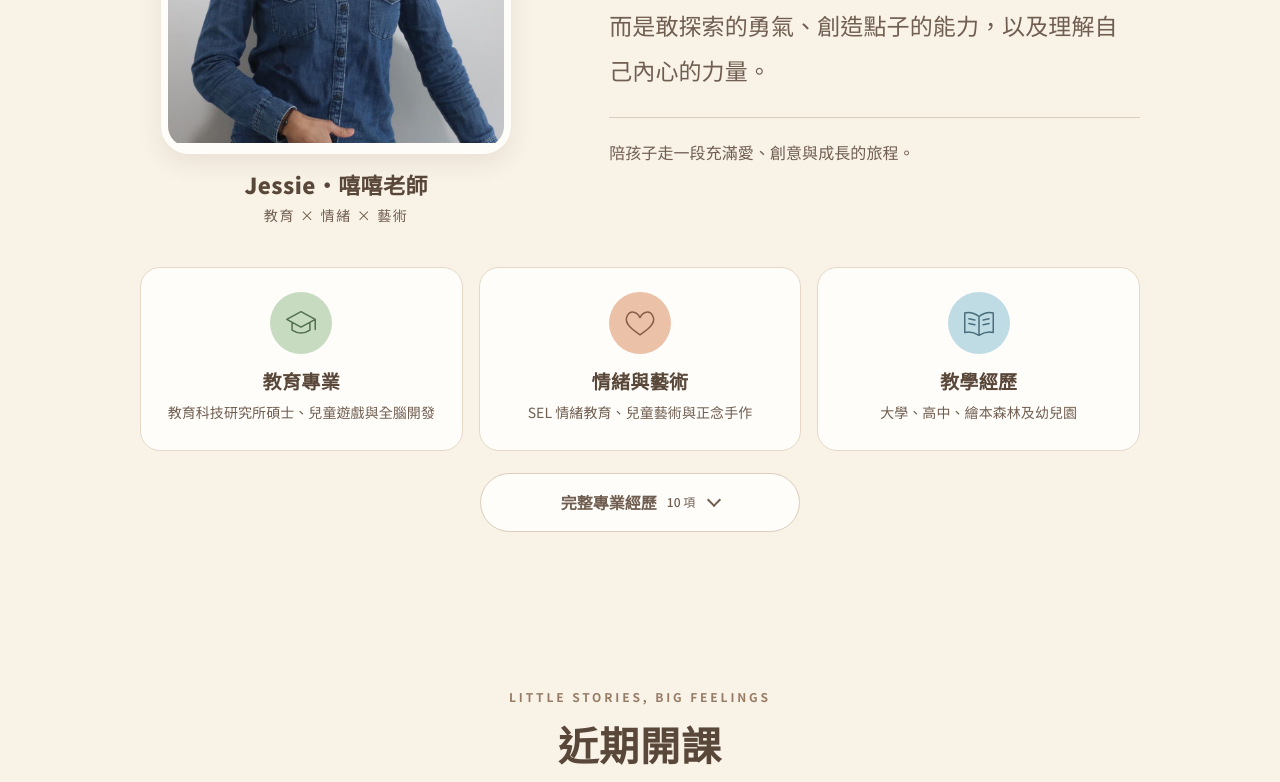
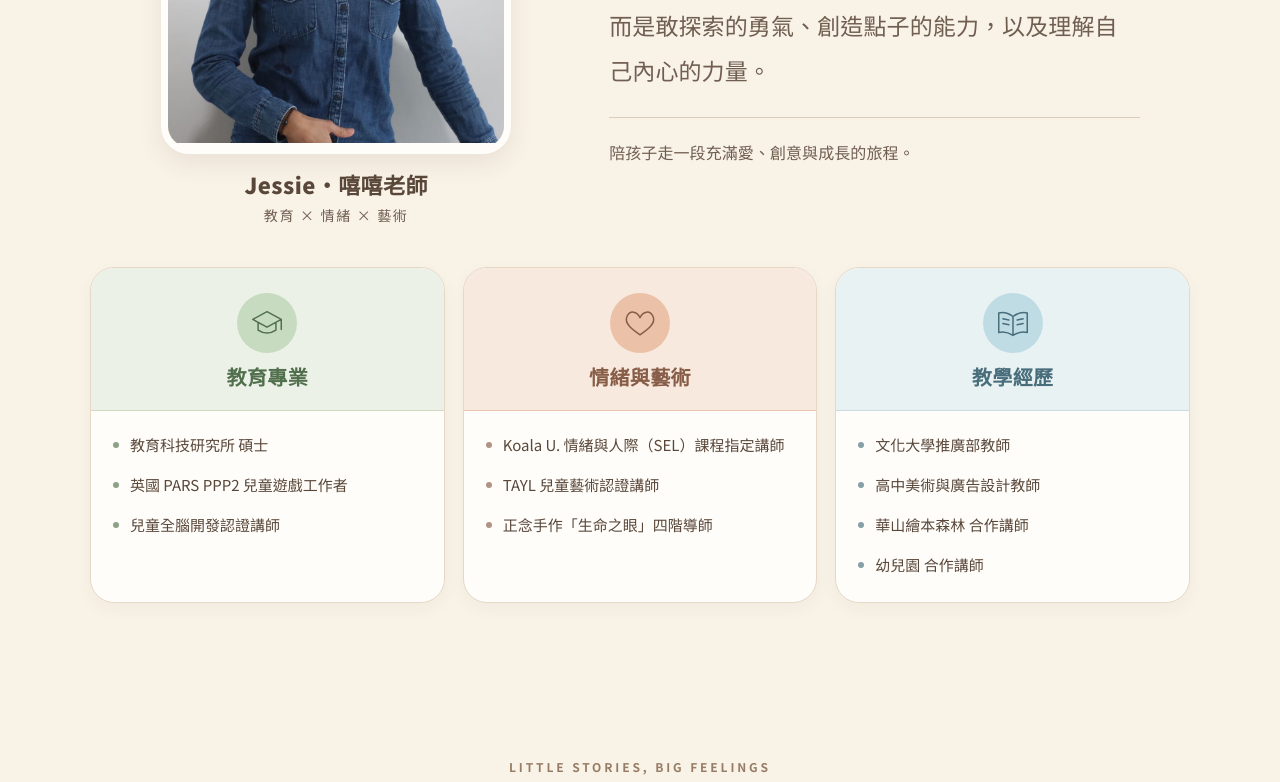
Before and after one commit to xiximomocreate/SEL, a plain HTML site: page v2.html in a window 1280 px wide. Shown: the part 6294-7076 px from the top of the page. Drawn offline with Linux system fonts and the light colour scheme.

Commit message:
Merge teacher expertise and credentials into three unified cards

```diff
--- a/v2.html
+++ b/v2.html
@@ -602,6 +602,17 @@ header.nav{background:rgba(255,253,250,.96);border-bottom:1px solid #E6D8C7;box-
 .mentor-details summary::-webkit-details-marker{display:none}.mentor-details summary span{font-size:12px;font-weight:500;color:#705E50}.mentor-details summary::after{content:"";width:8px;height:8px;border:solid currentColor;border-width:0 2px 2px 0;transform:rotate(45deg);margin-left:4px;margin-bottom:4px}.mentor-details[open] summary::after{transform:rotate(225deg);margin-bottom:-4px}
 .mentor-credentials{display:grid;grid-template-columns:repeat(3,minmax(0,1fr));gap:14px;margin-top:16px;align-items:start}.mentor-credentials .teacher-chapter{margin:0;border:1px solid #E6D8C7;background:#FFFDFA}.mentor-credentials .teacher-chapter li{font-size:14px}
 @media(max-width:760px){.mentor-intro{margin-bottom:24px}.mentor-feature{grid-template-columns:1fr;gap:24px;max-width:480px;margin-bottom:26px}.teacher-mentor .mentor-portrait .photo{max-width:285px}.mentor-message{text-align:center}.mentor-quote-mark{font-size:68px;margin-bottom:5px}.mentor-quote-title{font-size:26px}.mentor-quote-text{font-size:17px}.mentor-lead{margin-top:16px;padding-top:16px}.mentor-pillars{grid-template-columns:1fr;gap:10px;max-width:480px}.mentor-pillar{display:grid;grid-template-columns:54px 1fr;column-gap:14px;text-align:left;padding:16px;align-items:center}.mentor-icon{grid-row:1/3;margin:0;width:54px;height:54px}.mentor-pillar h3{margin:0;font-size:17px}.mentor-pillar p{margin:2px 0 0}.mentor-credentials{grid-template-columns:1fr;max-width:480px;margin-inline:auto}}
+/* Integrated mentor credential cards */
+.mentor-pillars{gap:18px;align-items:stretch;max-width:1100px}
+.mentor-pillar.mentor-integrated{padding:0;display:flex;flex-direction:column;align-items:stretch;text-align:left;overflow:hidden;border:1px solid #E6D8C7;border-radius:24px;background:#FFFDFA;box-shadow:0 6px 18px rgba(112,77,49,.04)}
+.mentor-card-head{display:flex;flex-direction:column;align-items:center;justify-content:center;gap:10px;padding:25px 16px 20px;background:color-mix(in srgb,var(--mentor-color) 34%,#FFFDFA);border-bottom:1px solid color-mix(in srgb,var(--mentor-color) 75%,#E6D8C7)}
+.mentor-integrated .mentor-icon{width:60px;height:60px;margin:0}
+.mentor-integrated h3{font-size:20px;color:var(--mentor-ink);margin:0;text-align:center}
+.mentor-card-body{padding:20px 22px 24px;flex:1}
+.mentor-card-body ul{list-style:none;padding:0;margin:0;display:grid;gap:13px}
+.mentor-card-body li{position:relative;padding-left:17px;font-size:15px;line-height:1.8;color:#594739;overflow-wrap:anywhere}
+.mentor-card-body li::before{content:"";position:absolute;left:0;top:.72em;width:6px;height:6px;background:var(--mentor-ink);opacity:.65;border-radius:50%}
+@media(max-width:760px){.mentor-pillars{max-width:480px;gap:14px}.mentor-pillar.mentor-integrated{display:flex;padding:0}.mentor-card-head{flex-direction:row;justify-content:flex-start;padding:14px 20px;gap:12px}.mentor-integrated .mentor-icon{width:44px;height:44px}.mentor-integrated .mentor-icon svg{width:28px;height:28px}.mentor-integrated h3{font-size:18px}.mentor-card-body{padding:16px 20px 20px}.mentor-card-body li{font-size:15px}}
 </style>
 </head>
 <body>
@@ -793,10 +804,9 @@ header.nav{background:rgba(255,253,250,.96);border-bottom:1px solid #E6D8C7;box-
       </svg>
     </div><figcaption><h3>Jessie・嘻嘻老師</h3><p>教育 × 情緒 × 藝術</p></figcaption></figure>
 <div class="mentor-message"><blockquote class="mentor-quote"><span class="mentor-quote-mark" aria-hidden="true">“</span><p class="mentor-quote-title">我希望孩子帶走的，不只是一堂課，</p><p class="mentor-quote-text">而是敢探索的勇氣、創造點子的能力，以及理解自己內心的力量。</p></blockquote><p class="mentor-lead">陪孩子走一段充滿愛、創意與成長的旅程。</p></div></div>
-<div class="mentor-pillars"><article class="mentor-pillar" data-theme="sage"><span class="mentor-icon"><svg viewBox="0 0 64 64" aria-hidden="true"><path d="M8 26L32 13L56 26L32 39Z M17 31V44Q32 54 47 44V31 M56 26V43" fill="none" stroke="currentColor" stroke-width="2.5" stroke-linecap="round" stroke-linejoin="round"/></svg></span><h3>教育專業</h3><p>教育科技研究所碩士、兒童遊戲與全腦開發</p></article><article class="mentor-pillar" data-theme="peach"><span class="mentor-icon"><svg viewBox="0 0 64 64" aria-hidden="true"><path d="M32 52C19 43 5 33 10 21C15 10 27 12 32 23C37 12 49 10 54 21C59 33 45 43 32 52Z" fill="none" stroke="currentColor" stroke-width="2.5" stroke-linecap="round" stroke-linejoin="round"/></svg></span><h3>情緒與藝術</h3><p>SEL 情緒教育、兒童藝術與正念手作</p></article><article class="mentor-pillar" data-theme="sky"><span class="mentor-icon"><svg viewBox="0 0 64 64" aria-hidden="true"><path d="M8 15Q20 12 32 21Q44 12 56 15V48Q44 45 32 53Q20 45 8 48Z M32 21V53 M15 25L25 27 M15 33L25 35 M39 27L49 25 M39 35L49 33" fill="none" stroke="currentColor" stroke-width="2.5" stroke-linecap="round" stroke-linejoin="round"/></svg></span><h3>教學經歷</h3><p>大學、高中、繪本森林及幼兒園</p></article></div>
-<details class="mentor-details"><summary>完整專業經歷 <span>10 項</span></summary><div class="mentor-credentials"><div class="teacher-chapter" data-theme="sage"><h4>教育背景與專業訓練</h4><ul><li>教育科技研究所 碩士</li><li>英國 PARS PPP2 兒童遊戲工作者</li><li>兒童全腦開發認證講師</li></ul></div>
-<div class="teacher-chapter" data-theme="peach"><h4>情緒教育與兒童藝術</h4><ul><li>Koala U. 情緒與人際（SEL）課程指定講師</li><li>TAYL 兒童藝術認證講師</li><li>正念手作「生命之眼」四階導師</li></ul></div>
-<div class="teacher-chapter" data-theme="sky"><h4>教學經歷與合作講師</h4><ul><li>文化大學推廣部教師</li><li>高中美術與廣告設計教師</li><li>華山繪本森林 合作講師</li><li>幼兒園 合作講師</li></ul></div></div></details>
+<div class="mentor-pillars"><article class="mentor-pillar mentor-integrated" data-theme="sage"><div class="mentor-card-head"><span class="mentor-icon"><svg viewBox="0 0 64 64" aria-hidden="true"><path d="M8 26L32 13L56 26L32 39Z M17 31V44Q32 54 47 44V31 M56 26V43" fill="none" stroke="currentColor" stroke-width="2.5" stroke-linecap="round" stroke-linejoin="round"/></svg></span><h3>教育專業</h3></div><div class="mentor-card-body"><ul><li>教育科技研究所 碩士</li><li>英國 PARS PPP2 兒童遊戲工作者</li><li>兒童全腦開發認證講師</li></ul></div></article>
+<article class="mentor-pillar mentor-integrated" data-theme="peach"><div class="mentor-card-head"><span class="mentor-icon"><svg viewBox="0 0 64 64" aria-hidden="true"><path d="M32 52C19 43 5 33 10 21C15 10 27 12 32 23C37 12 49 10 54 21C59 33 45 43 32 52Z" fill="none" stroke="currentColor" stroke-width="2.5" stroke-linecap="round" stroke-linejoin="round"/></svg></span><h3>情緒與藝術</h3></div><div class="mentor-card-body"><ul><li>Koala U. 情緒與人際（SEL）課程指定講師</li><li>TAYL 兒童藝術認證講師</li><li>正念手作「生命之眼」四階導師</li></ul></div></article>
+<article class="mentor-pillar mentor-integrated" data-theme="sky"><div class="mentor-card-head"><span class="mentor-icon"><svg viewBox="0 0 64 64" aria-hidden="true"><path d="M8 15Q20 12 32 21Q44 12 56 15V48Q44 45 32 53Q20 45 8 48Z M32 21V53 M15 25L25 27 M15 33L25 35 M39 27L49 25 M39 35L49 33" fill="none" stroke="currentColor" stroke-width="2.5" stroke-linecap="round" stroke-linejoin="round"/></svg></span><h3>教學經歷</h3></div><div class="mentor-card-body"><ul><li>文化大學推廣部教師</li><li>高中美術與廣告設計教師</li><li>華山繪本森林 合作講師</li><li>幼兒園 合作講師</li></ul></div></article></div>
 </div></section>
 
 <section id="courses" class="courses">
```
